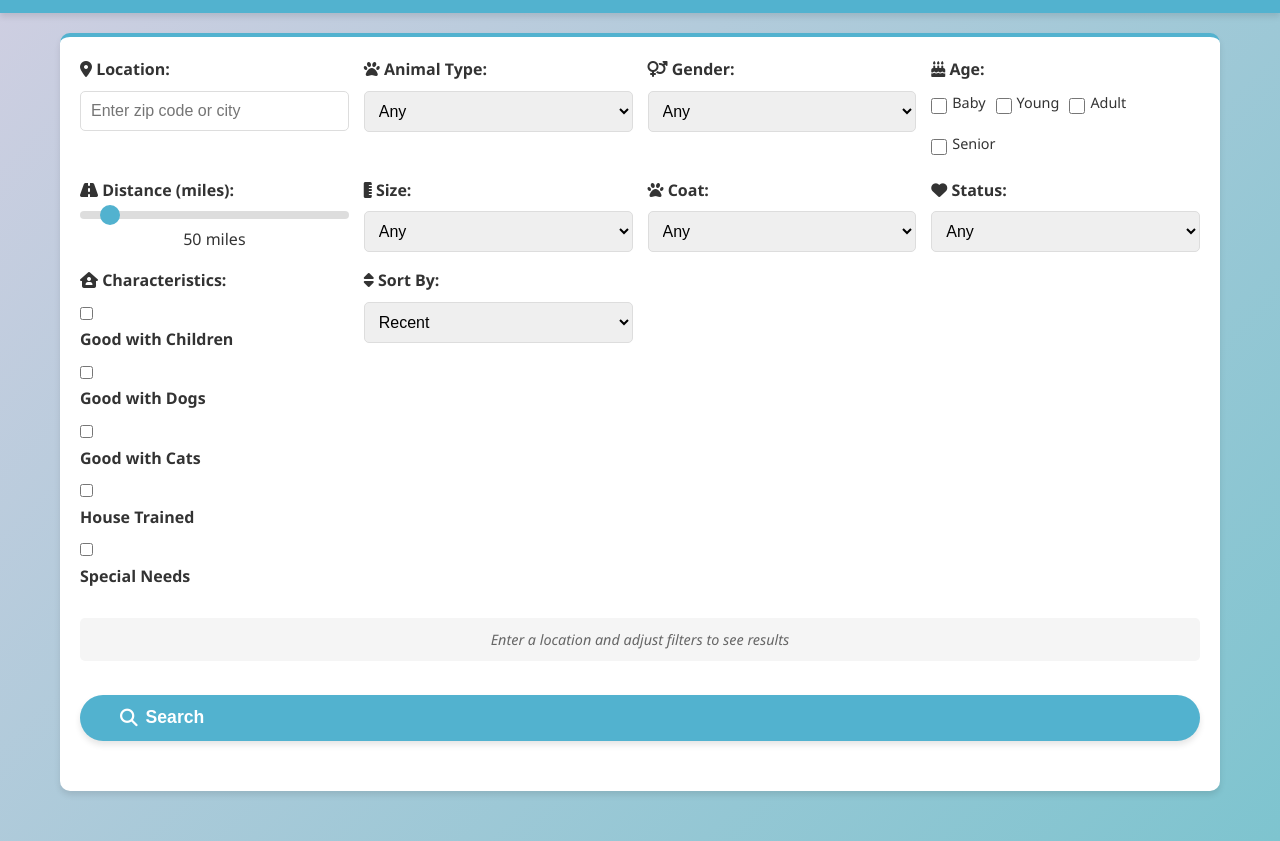
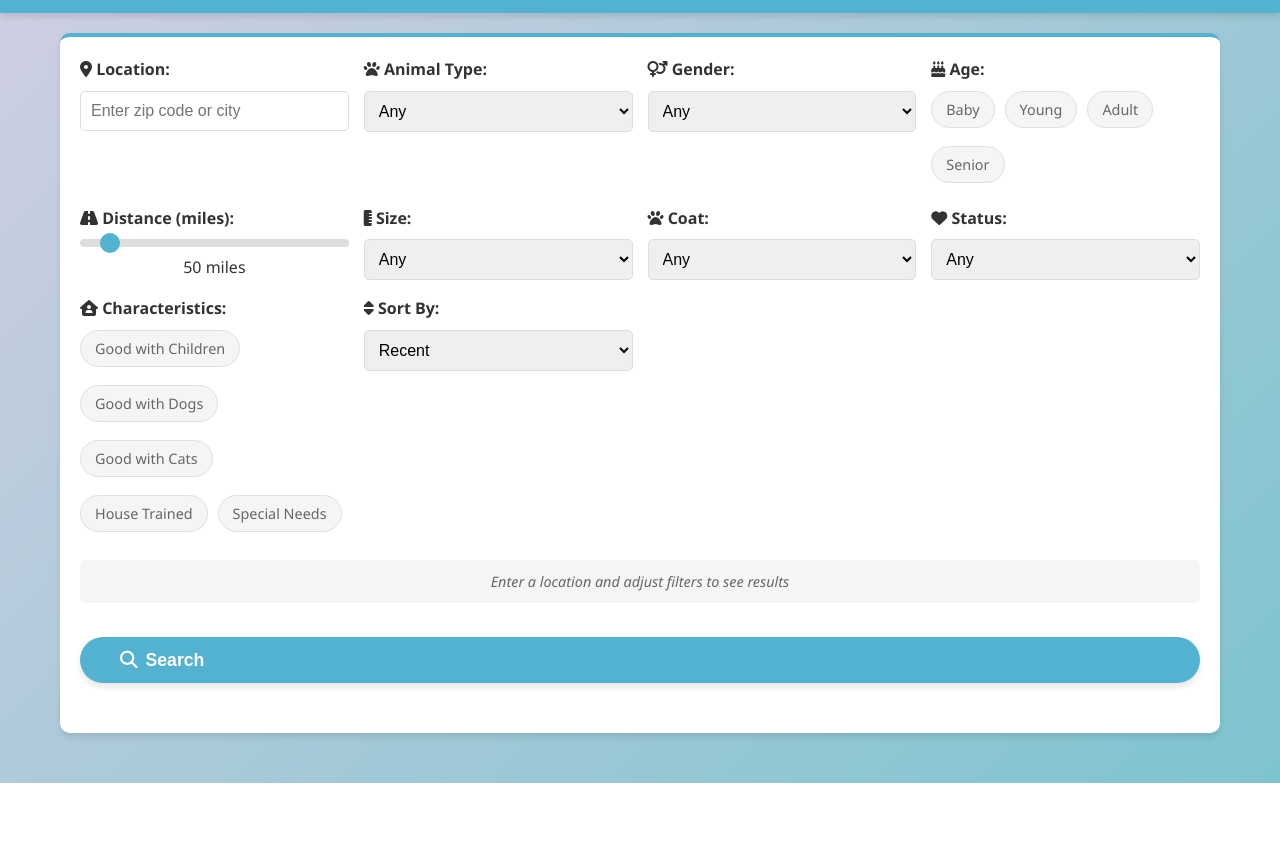
Before and after one commit to jasonhand/pspsps, a website: page index.html in a window 1280 px wide. Shown: the part 70-911 px from the top of the page. After the commit the page ends 853 px from the top, so only its background shows below. Drawn offline with Linux system fonts and the light colour scheme.

Commit message:
Stying fixes

```diff
--- a/style.css
+++ b/style.css
@@ -1001,31 +1001,55 @@ button:hover {
   color: #666;
 }
 
-/* Age Checkboxes Styling */
-.age-checkboxes {
+/* Checkbox Filters Styling */
+.age-checkboxes, .checkbox-group {
   display: flex;
   flex-wrap: wrap;
   gap: 10px;
   margin-top: 8px;
 }
 
-.age-checkbox {
-  display: flex;
-  align-items: center;
-  gap: 5px;
+.age-checkbox, .checkbox-item {
+  position: relative;
+  display: inline-block;
 }
 
-.age-checkbox input[type="checkbox"] {
-  width: 16px;
-  height: 16px;
-  accent-color: var(--primary-color);
+.age-checkbox input[type="checkbox"],
+.checkbox-item input[type="checkbox"] {
+  position: absolute;
+  opacity: 0;
   cursor: pointer;
+  height: 0;
+  width: 0;
 }
 
-.age-checkbox label {
+.age-checkbox label,
+.checkbox-item label {
+  display: inline-block;
+  padding: 6px 14px;
+  background-color: #f5f5f5;
+  border-radius: 20px;
   font-weight: 500;
   font-size: 0.9rem;
+  color: #666;
   cursor: pointer;
+  transition: all 0.2s ease;
+  border: 1px solid #e0e0e0;
+  user-select: none;
+}
+
+.age-checkbox input[type="checkbox"]:checked + label,
+.checkbox-item input[type="checkbox"]:checked + label {
+  background-color: var(--primary-color);
+  color: white;
+  box-shadow: 0 2px 4px rgba(0, 0, 0, 0.1);
+  border-color: var(--primary-color);
+}
+
+.age-checkbox:hover label,
+.checkbox-item:hover label {
+  transform: translateY(-2px);
+  box-shadow: 0 2px 5px rgba(0, 0, 0, 0.1);
 }
 
 /* Distance Slider Styling */
```
